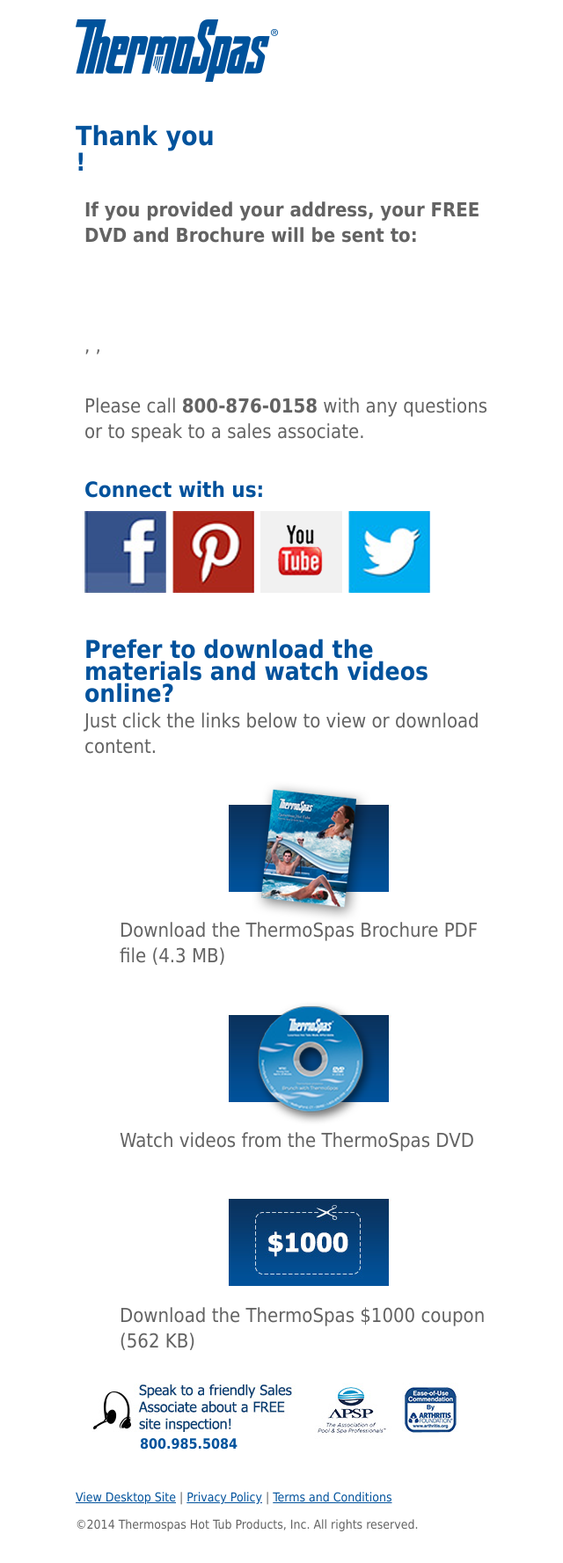
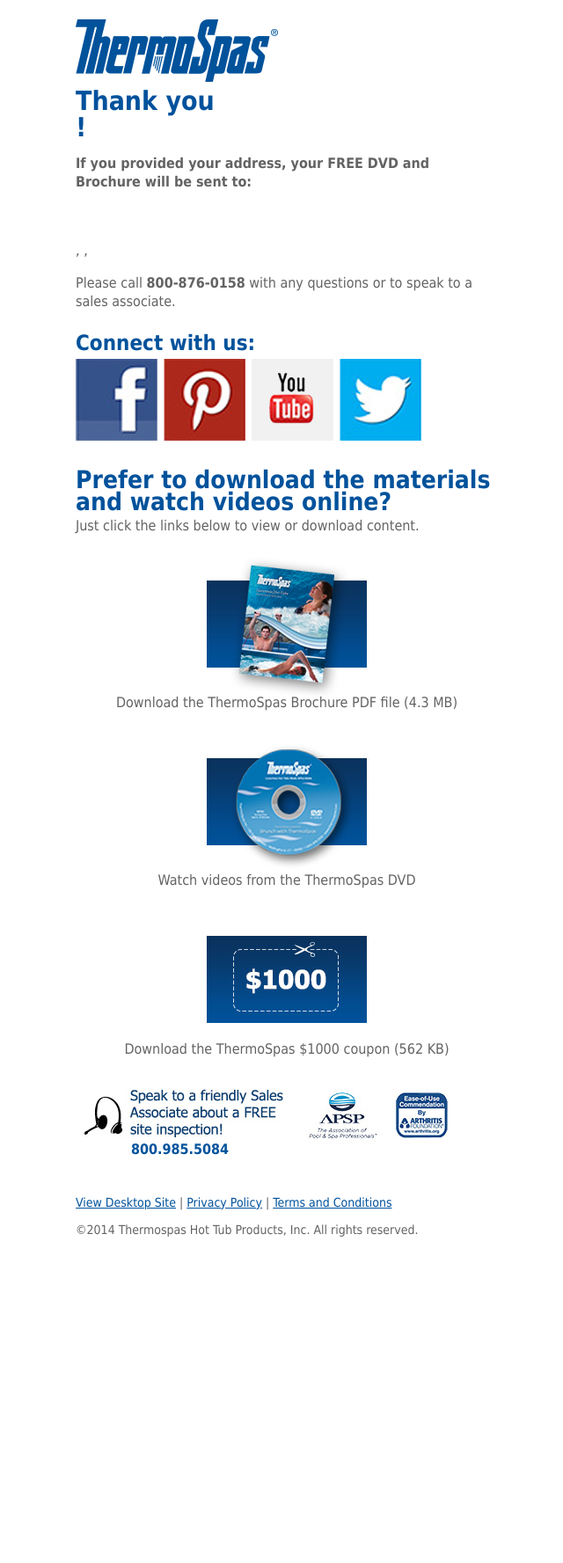
Before and after one commit to acquirgy/thermospas-mobile, a PHP site: page /confirmation.php in a window 1280 px wide. Shown: the whole page at 88% size, without its empty margins (314-954 px from the left). After the commit the page ends 1406 px from the top, so only its background shows below. Run offline with PHP 8.4, Linux system fonts and the light colour scheme; the visitor is signed in with stand-in values (Sample User, id 1); data that the repository does not hold is empty; some libraries are stand-ins or nearby versions.

Commit message:
Add tracking and further styling on confirmation page.

```diff
--- a/confirmation.php
+++ b/confirmation.php
@@ -1,7 +1,8 @@
+<?php $tracking = file_get_contents('includes/confirmation_tracking.html') ?>
+
 <?php include('includes/header.php') ?>
 
 <?php
-
 if(isset($_SESSION['ht_id'])) {
   require_once($_SERVER['DOCUMENT_ROOT'] . '/classes/HtDb.php');
   $db = new HtDb();
@@ -9,13 +10,11 @@ if(isset($_SESSION['ht_id'])) {
 } else {
   header('Location: /');
 }
-
 ?>
 <div class='confirmation'>
 
   <div class='thank-you'>
-    <h1>Thank you</h1>
-    <h2><?= $submission['fname'] ?> <?= $submission['lname'] ?>!</h2>
+    <h1>Thank you <br /><?= $submission['fname'] ?> <?= $submission['lname'] ?>!</h1>
   </div>
 
   <div class='confirmation-address'>
--- a/css/main.css
+++ b/css/main.css
@@ -1,5 +1,9 @@
 *, *:before, *:after {
   -moz-box-sizing: border-box; -webkit-box-sizing: border-box; box-sizing: border-box;
+}
+
+iframe {
+    display: none;
 }
 
 body {
@@ -185,36 +189,22 @@ button:hover {
 .confirmation h3 {
     color: #01529C;
     font-size: 24px;
-    margin-bottom: -5px;
+    margin-bottom: 5px;
 }
 
 .confirmation p {
-    font-size: 22px;
 }
 
 .thank-you {
-    margin: 50px 0 35px;
-}
-
-.thank-you h1, .thank-you h2 {
-    display: block;
-    line-height: 10px;
-}
-
-.confirmation-address, .connect, .download-materials {
-    margin-left: 10px;
-}
-
-.confirmation-address p {
-   margin-bottom: 40px;
 }
 
 .connect {
-    margin-bottom: 45px;
+    margin-bottom: 25px;
 }
 
 .social {
     padding: 0;
+    margin: 0;
     overflow: hidden;
 }
 
@@ -240,6 +230,11 @@ button:hover {
     margin: -5px 0 25px;
 }
 
+.free-stuff {
+    margin: 0;
+    padding: 0;
+    text-align: center;
+}
 .free-stuff li {
     list-style: none;
 }
--- a/includes/header.php
+++ b/includes/header.php
@@ -17,6 +17,7 @@
         <!--[if lt IE 9]>
             <script src="js/vendor/html5-3.6-respond-1.1.0.min.js"></script>
         <![endif]-->
+        <?php if (isset($tracking)) echo $tracking ?>
     </head>
     <body>
         <div class="wrapper">
```
Also changed, not shown: includes/confirmation_tracking.html (added, +54 -0 lines).
